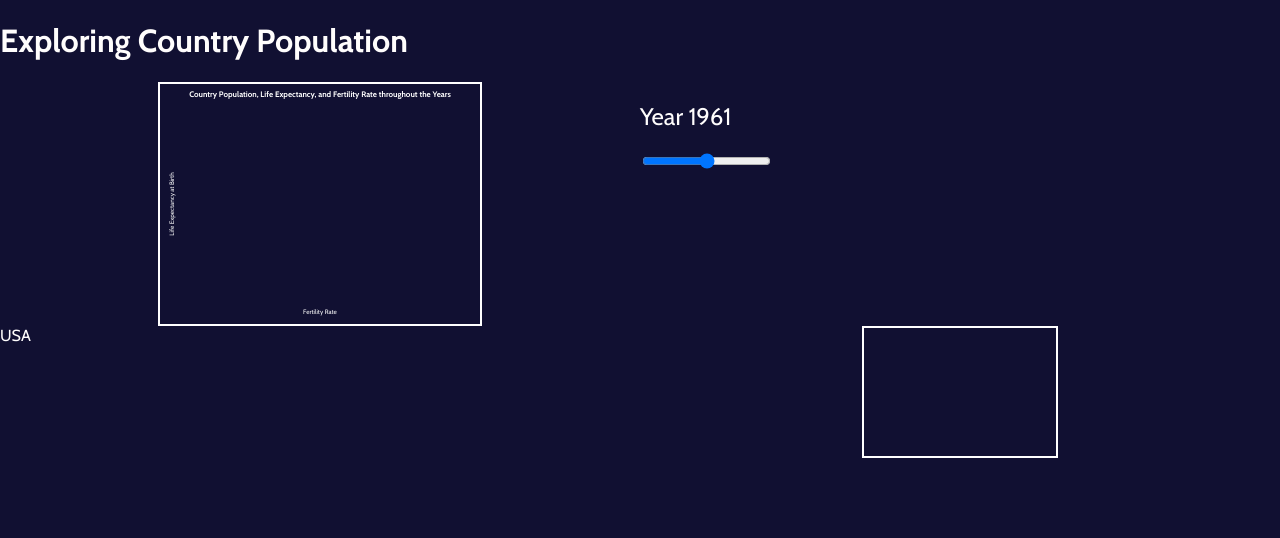
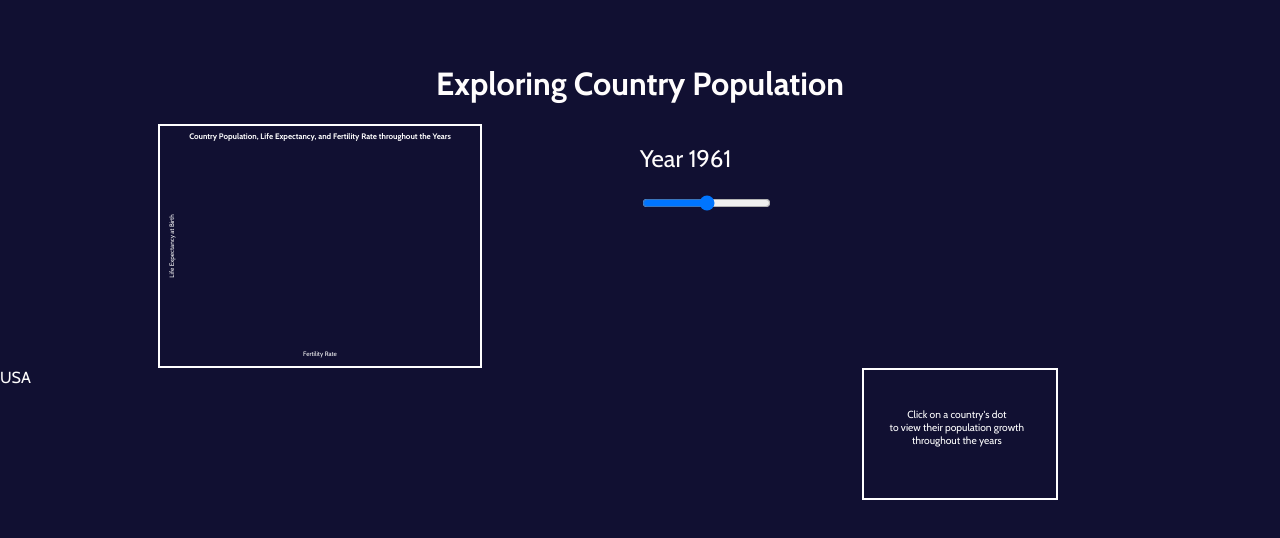
Before and after one commit to ShrikeFound/react-population-viz, a React (Create React App) app: page / in a window 1280 px wide. Shown: the top 538 px of the page. Built offline with nearby package versions, Linux system fonts and the light colour scheme; no server answers.

Commit message:
loading text

```diff
--- a/src/App.js
+++ b/src/App.js
@@ -68,13 +68,13 @@ function App() {
 
   return (
     <div className="App">
-      <h1>Exploring Country Population</h1>
+      <h1 className="title">Exploring Country Population</h1>
       <div className="dashboard">
       <ScatterPlot data={yearData} tooltipRef={tooltipRef} minFertilityRate={minFertilityRate} maxFertilityRate={maxFertilityRate} handleCountryChange={(e) => handleCountryChange(e)} maxLifeExpectancy={maxLifeExpectancy} minLifeExpectancy={minLifeExpectancy} maxPopulation={maxPopulation}/>
 
-        <div className="year-input">
+      <div className="year-input">
         <h2 style={{ fontWeight: "300" }}>Year {year}</h2>
-      <input type="range" min={minYear} max={maxYear} onChange={(e) => handleYearChange(e)} />
+        <input type="range" min={minYear} max={maxYear} onChange={(e) => handleYearChange(e)} />
       </div>
 
       {country}
--- a/src/components/BarChart.js
+++ b/src/components/BarChart.js
@@ -22,7 +22,15 @@ const BarChart = ({ country,data }) => {
   // const yTicks = yScale.ticks()
   const xScale = scaleLinear().domain([0, width]).nice().range([padding, innerWidth])
   const yScale = scaleLinear().domain([minCountryPopulation, maxCountryPopulation]).nice().range([padding,innerHeight])
-
+  if (data.length < 1) {
+    return (
+      <svg className="population-bar-chart" viewBox={`0 0 ${width} ${height}`} preserveAspectRatio="xMidYMid meet">
+        <text className="loading-text label"  text-anchor="middle"transform={`translate( ${innerWidth/2} ${innerHeight/2-40})`}>Click on a country's dot</text>
+        <text className="loading-text label" text-anchor="middle" transform={`translate( ${innerWidth/2} ${innerHeight/2})`}>to view their population growth </text>
+        <text className="loading-text label" text-anchor="middle" transform={`translate( ${innerWidth/2} ${innerHeight/2+40})`}>throughout the years</text>
+    </svg>
+    )
+  }
   return (
     <svg className="population-bar-chart" viewBox={`0 0 ${width} ${height}`} preserveAspectRatio="xMidYMid meet">
       <Bars data={data} height={innerHeight} xScale={xScale} yScale={yScale} barWidth={barWidth} barPadding={barPadding} padding={padding}/>
--- a/src/style.scss
+++ b/src/style.scss
@@ -94,3 +94,7 @@ body {
   display: grid;
   grid-template-columns: 1fr 1fr;
 }
+h1.title {
+  text-align: center;
+  margin-top: 4rem;
+}
```
